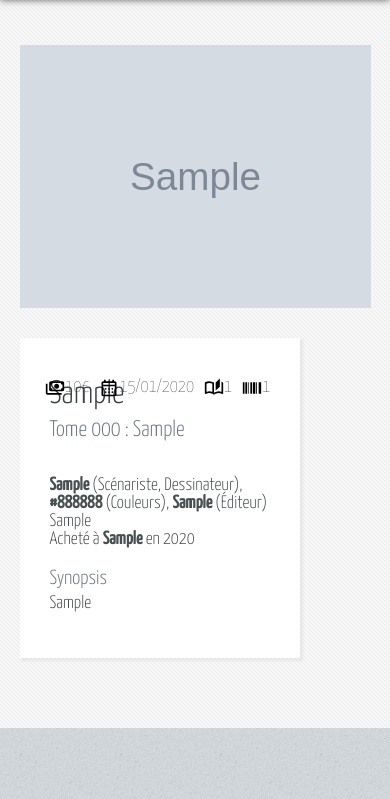
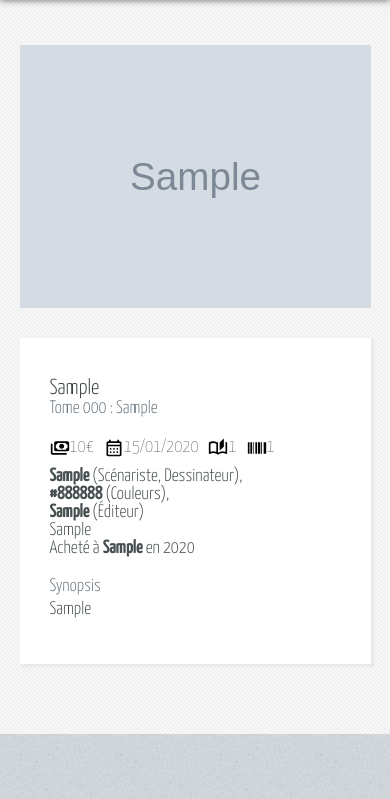
Before and after one commit to julsql/codexio, a Django app: page /pagebd/1/ in a window 390 px wide. Shown: the part 45-844 px from the top of the page. Run offline with Django 4.2, Linux system fonts and the light colour scheme; tables that the repository leaves empty hold one stand-in row (values such as "Sample post"); grey boxes marked "Sample" are stand-in pictures; parts of the project's set-up code (start-up, migrations or seed data) failed here and were passed over.

Commit message:
feat(css): Amélioration css responsive attachments et pagination

```diff
--- a/bd/main/core/page_bd/templates/page_bd/module.html
+++ b/bd/main/core/page_bd/templates/page_bd/module.html
@@ -71,33 +71,33 @@
                 </div>
 
                 <div class="author-info">
-                    <p>
+
                     {% if writer and writer != "" %}
                         {% if writer == illustrator and illustrator == colorist %}
-                            <strong>{{ writer }}</strong> (Scénariste, Dessinateur, Couleurs),
+                            <p><strong>{{ writer }}</strong> (Scénariste, Dessinateur, Couleurs),</p>
                         {% elif writer == illustrator %}
-                            <strong>{{ writer }}</strong> (Scénariste, Dessinateur),
+                            <p><strong>{{ writer }}</strong> (Scénariste, Dessinateur),</p>
                         {% elif writer == colorist %}
-                            <strong>{{ writer }}</strong> (Scénariste, Couleurs),
+                            <p><strong>{{ writer }}</strong> (Scénariste, Couleurs),</p>
                         {% else %}
-                            <strong>{{ writer }}</strong> (Scénariste),
+                            <p><strong>{{ writer }}</strong> (Scénariste),</p>
                         {% endif %}
                     {% endif %}
 
                     {% if illustrator and illustrator != "" %}
                         {% if illustrator != writer and illustrator == colorist %}
-                            <strong>{{ illustrator }}</strong> (Dessinateur, Couleurs),
+                            <p><strong>{{ illustrator }}</strong> (Dessinateur, Couleurs),</p>
                         {% elif illustrator != writer and illustrator != colorist %}
-                            <strong>{{ illustrator }}</strong> (Dessinateur),
+                            <p><strong>{{ illustrator }}</strong> (Dessinateur),</p>
                         {% endif %}
                     {% endif %}
 
                     {% if colorist and colorist != "" and colorist != writer and colorist != illustrator%}
-                        <strong>{{ colorist }}</strong> (Couleurs),
+                        <p><strong>{{ colorist }}</strong> (Couleurs),</p>
                     {% endif %}
 
                     {% if publisher and publisher != "" %}
-                        <strong>{{ publisher }}</strong> (Éditeur)
+                        <p><strong>{{ publisher }}</strong> (Éditeur)</p>
                     {% endif %}
                     </p>
                 </div>
--- a/bd/main/static/main/styles/carousel.css
+++ b/bd/main/static/main/styles/carousel.css
@@ -1,8 +1,7 @@
-
 .carousel-container {
     display: flex;
     justify-content: center;
-    overflow: hidden; /* Cache les images hors écran */
+    overflow: hidden;
     width: 100%;
 }
 
@@ -23,10 +22,11 @@
 
 .carousel img {
     scroll-snap-align: center;
-    object-fit: cover;
+    object-fit: contain;
     border-radius: 10px;
     transition: transform 0.3s ease-in-out;
     max-height: 600px;
+    max-width: 100%;
 }
 
 .carousel img:focus {
--- a/bd/main/static/main/styles/main.css
+++ b/bd/main/static/main/styles/main.css
@@ -142,3 +142,26 @@ input:is([type="submit"]) {
     background-color: transparent;
     box-sizing: border-box;
 }
+
+#titleBar, #navPanel {
+    display: none;
+}
+
+@media (max-width: 800px) {
+    #content h2 {
+        font-size: 1.20em;
+        margin: 0 0 0 0;
+    }
+
+    #content h3 {
+        font-size: 1em;
+    }
+
+    #content h4 {
+        font-size: 1em;
+    }
+
+    #content header {
+        margin: 0 0 20px 0;
+    }
+}
--- a/bd/main/static/main/styles/one_album.css
+++ b/bd/main/static/main/styles/one_album.css
@@ -22,7 +22,24 @@
 }
 
 .album-cover img {
-    margin: auto;
     width: 100%;
     margin: 0 0 25px 0;
 }
+
+@media (max-width: 800px) {
+    .additional-infos {
+        position: initial;
+        margin-bottom: 10px;
+    }
+
+    .author-info {
+        display: block;
+    }
+
+    .col-80 {
+        width: 100%;
+    }
+    .col-20 {
+        width: 100%;
+    }
+}
--- a/bd/main/static/main/styles/pagination.css
+++ b/bd/main/static/main/styles/pagination.css
@@ -19,3 +19,10 @@
 #current-page {
     font-weight: bold;
 }
+
+@media (max-width: 800px) {
+    .pagination {
+        padding: 0;
+        width: auto;
+    }
+}
```
